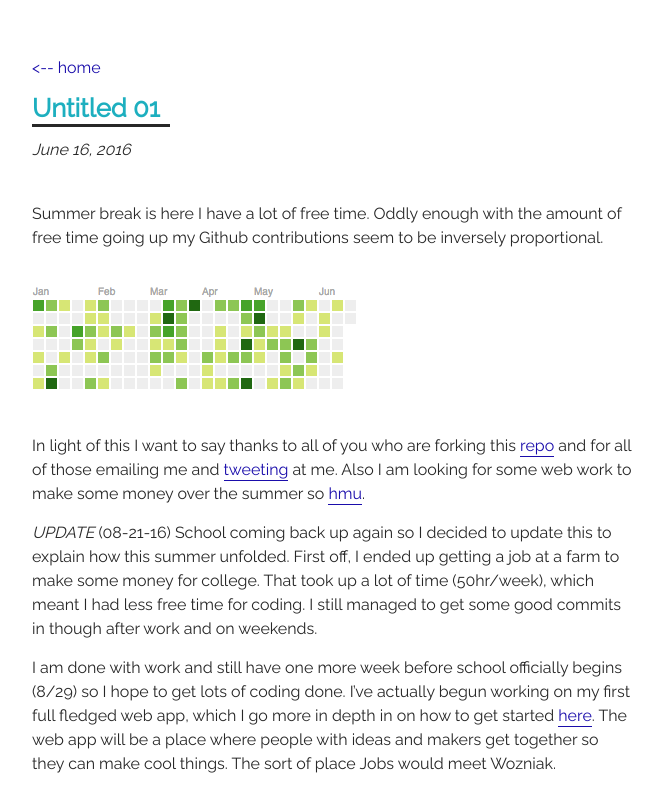
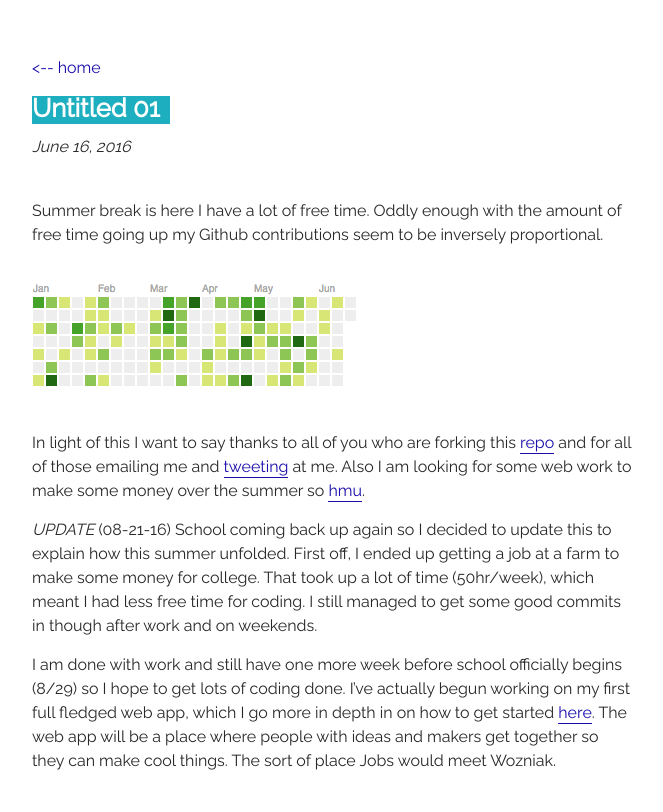
Before and after one commit to 34kk/34kk.github.io, a Jekyll site: the page built from _posts/2016-06-16-untitled-01.md, in a window 1280 px wide. Shown: the top 812 px of the page, without its empty margins (308-971 px from the left). Built offline with Jekyll 4.4.1, drawn with Linux system fonts in a browser that asks for light colours.

Commit message:
Update main.scss

```diff
--- a/assets/css/main.scss
+++ b/assets/css/main.scss
@@ -112,14 +112,15 @@ ul {
 		margin-top: 20px;
 		margin-bottom: 6px;
 		h1 {
-			color: #1DAFBF;
+			background-color: #1DAFBF;
+			color: #fff;
 			display: inline-block;
 			font-size: 1.6em;
 			font-weight: 700;
 			padding-right: 10px;
 			padding-bottom: 2px;
 			text-decoration: none;
-			border-bottom: 3px solid $color-black;
+			/*border-bottom: 3px solid $color-black;*/
 		}
 	}
 	&__date {
```
